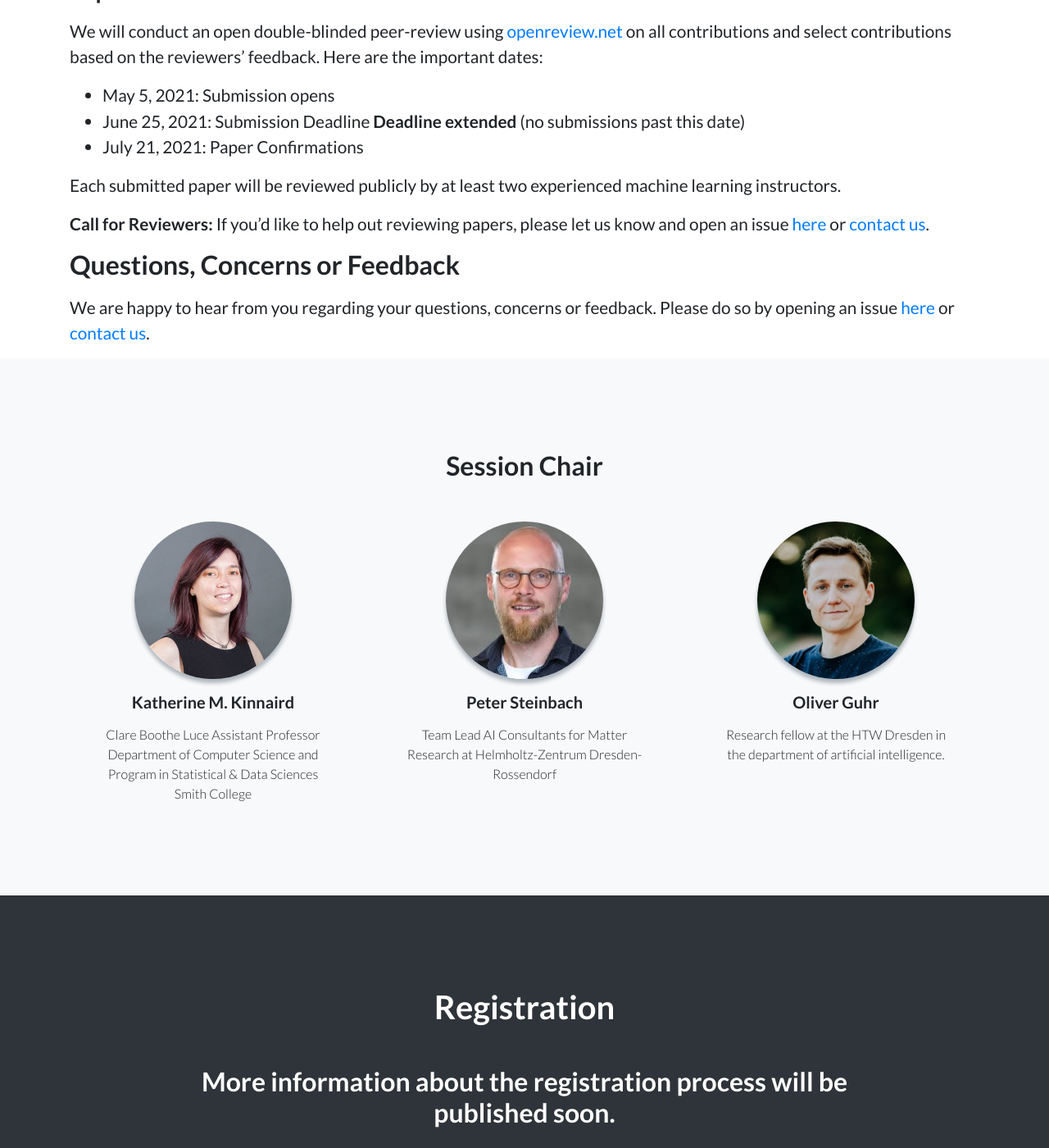
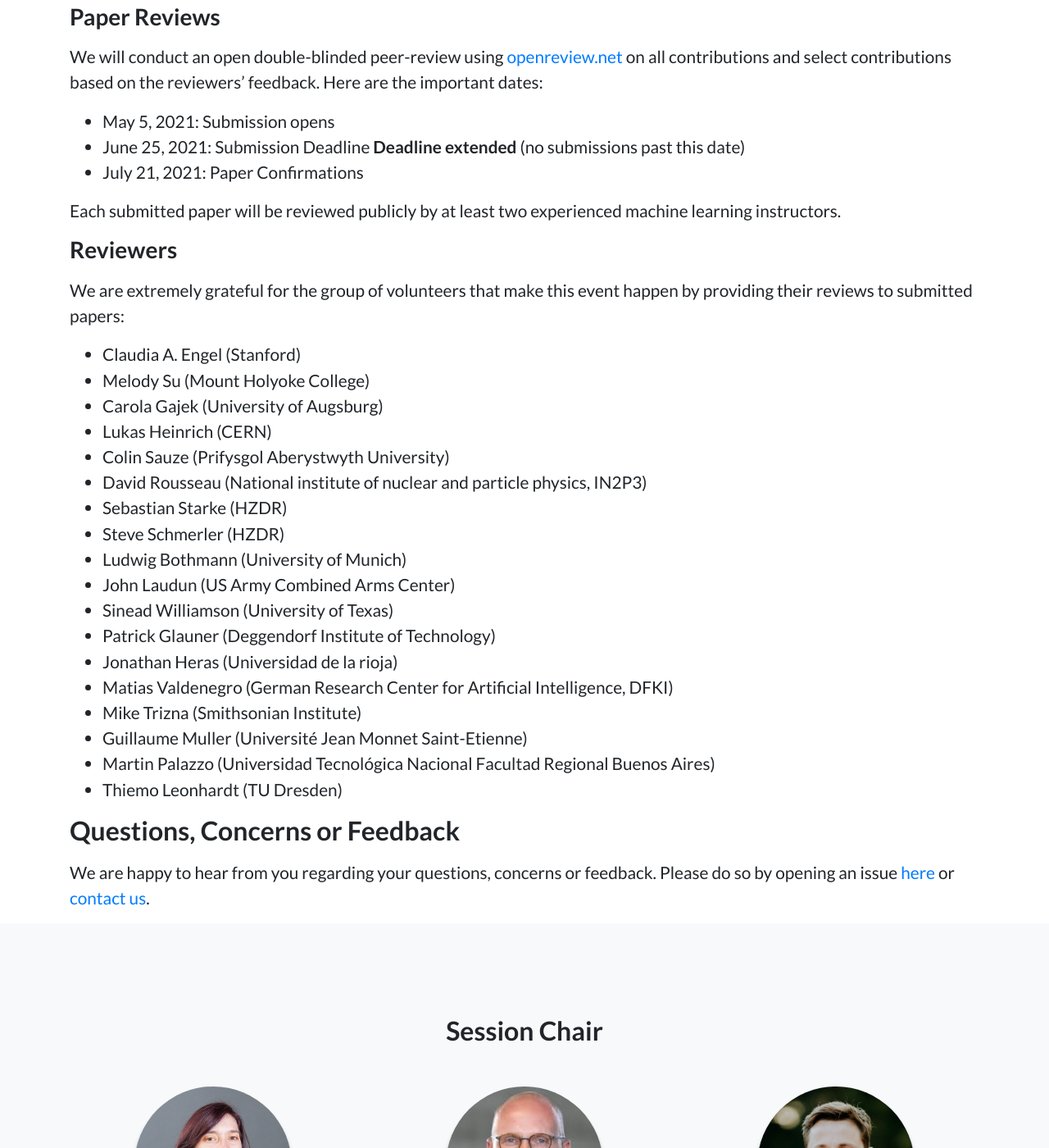
Before and after one commit to teaching-ml/2021, a Jekyll site: the page built from index.md, in a window 1280 px wide and 1400 px high, scrolled down 2986 px. Shown: the whole window at 82% size. Built offline with Jekyll 4.4.1, drawn with Linux system fonts in a browser that asks for light colours.

Commit message:
Saying thank you to the reviewers

```diff
--- a/index.md
+++ b/index.md
@@ -67,8 +67,29 @@ We will conduct an open double-blinded peer-review using [openreview.net](https:
 
 Each submitted paper will be reviewed publicly by at least two experienced machine learning instructors.
 
-**Call for Reviewers:** If you'd like to help out reviewing papers, please let us know and open an issue [here](https://github.com/teaching-ml/2021/issues) or [contact us](mailto:p.steinbach@hzdr.de).
 
+### Reviewers
+
+We are extremely grateful for the group of volunteers that make this event happen by providing their reviews to submitted papers:
+
+- Claudia A. Engel (Stanford)
+- Melody Su (Mount Holyoke College)
+- Carola Gajek (University of Augsburg)
+- Lukas Heinrich (CERN)
+- Colin Sauze (Prifysgol Aberystwyth University)
+- David Rousseau (National institute of nuclear and particle physics, IN2P3)
+- Sebastian Starke (HZDR)
+- Steve Schmerler (HZDR)
+- Ludwig Bothmann (University of Munich)
+- John Laudun (US Army Combined Arms Center)
+- Sinead Williamson (University of Texas)
+- Patrick Glauner (Deggendorf Institute of Technology)
+- Jonathan Heras (Universidad de la rioja)
+- Matias Valdenegro (German Research Center for Artificial Intelligence, DFKI)
+- Mike Trizna (Smithsonian Institute)
+- Guillaume Muller (Université Jean Monnet Saint-Etienne)
+- Martin Palazzo (Universidad Tecnológica Nacional Facultad Regional Buenos Aires)
+- Thiemo Leonhardt (TU Dresden)
 
 ## Questions, Concerns or Feedback
 
```
